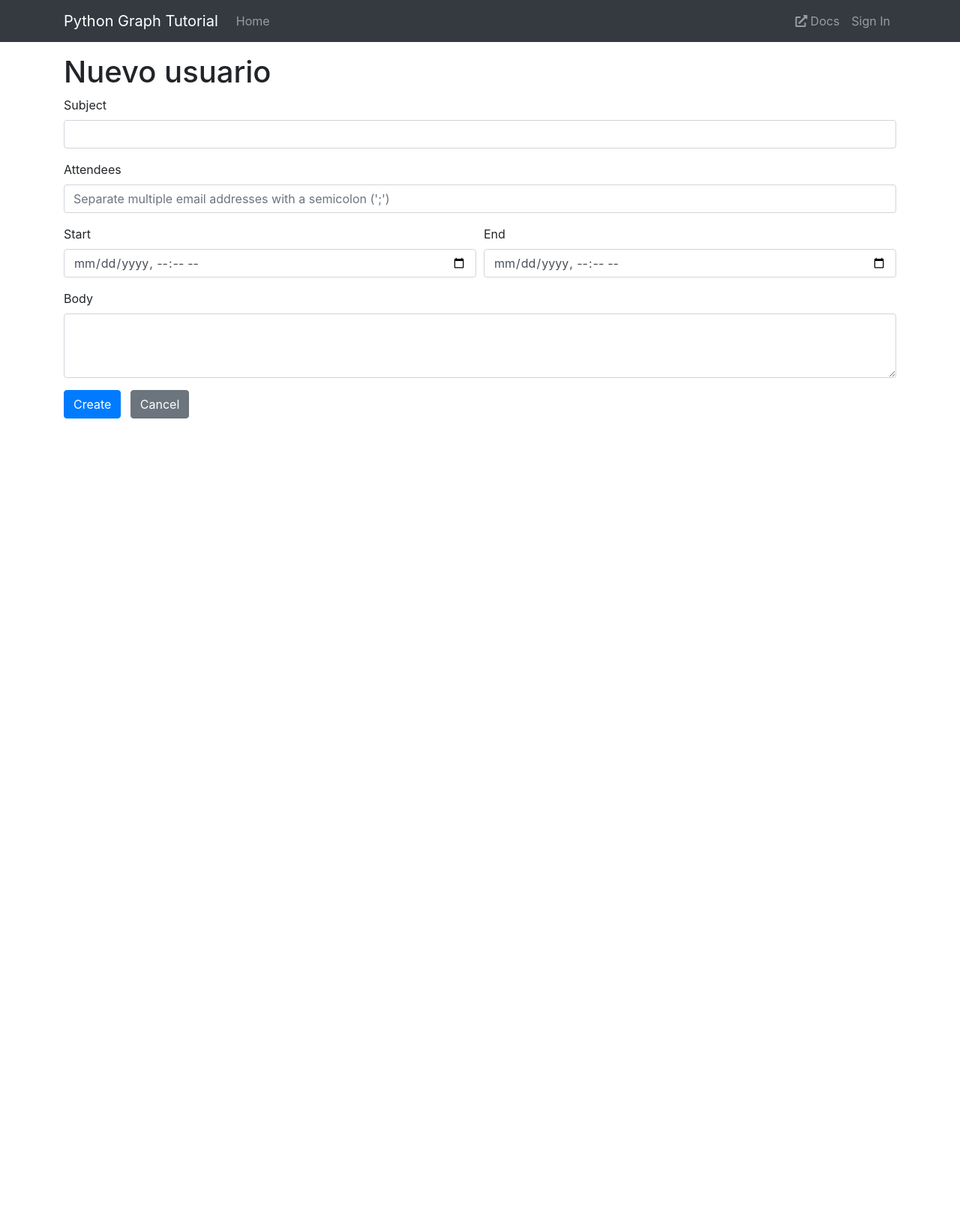
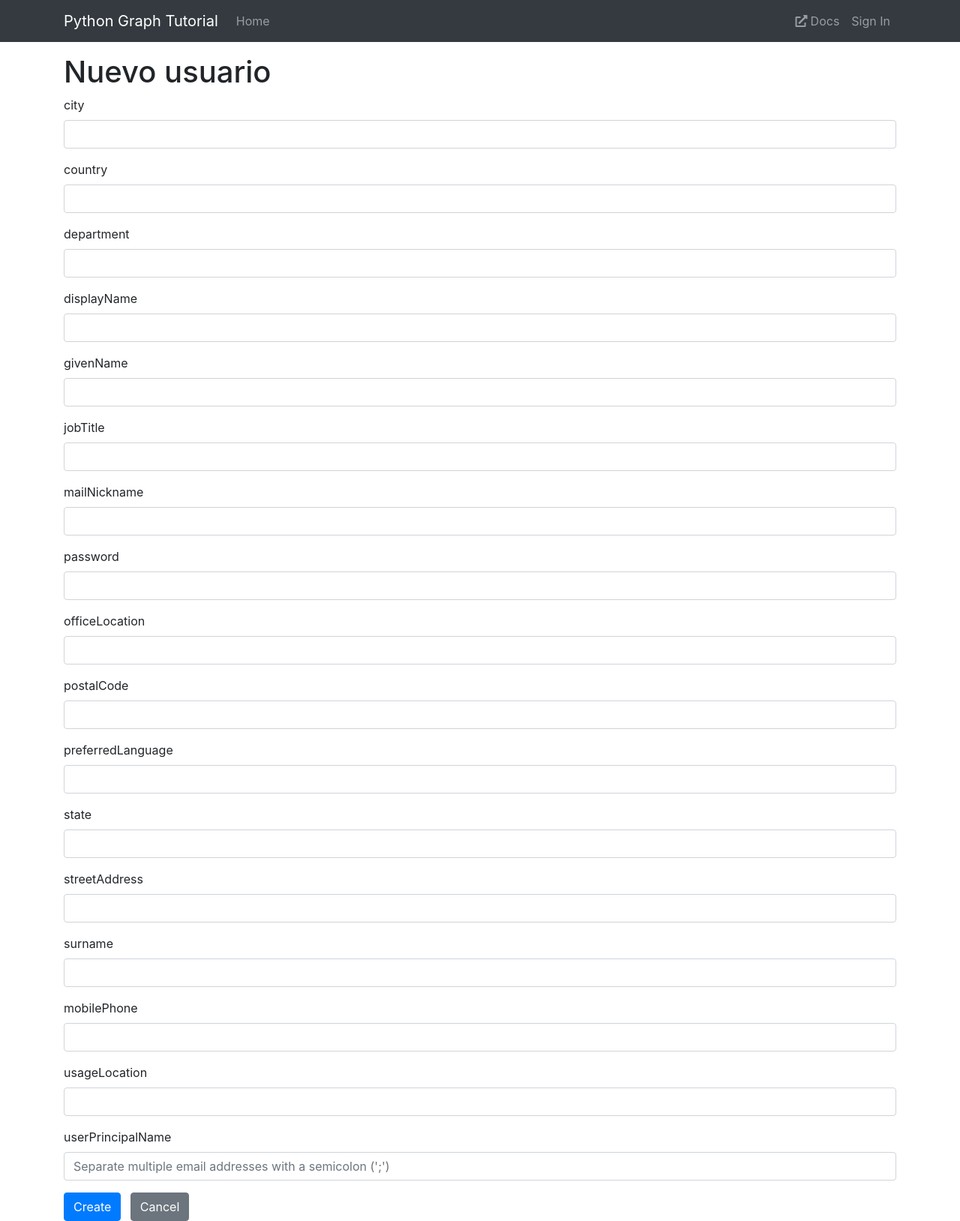
Before and after one commit to rafaelballesterosandrade/graph_tutorial, a Django app: page /usuario_nuevo in a window 1280 px wide. Shown: the whole page at 75% size. Before the commit the page ends 558 px from the top, so only its background shows below. Run offline with Django 3.2, Linux system fonts and the light colour scheme; some libraries are stand-ins or nearby versions.

Commit message:
Nuevo usuario

```diff
--- a/tutorial/graph_helper.py
+++ b/tutorial/graph_helper.py
@@ -36,7 +36,7 @@ def get_user_list(token):
   # Send GET to /me
   #users = graph_client.get('{0}/users'.format(graph_url))
   url_temp = '{0}/users?$count=true&$search="displayName:Rafael"&$filter=endsWith(mail,'+"'usalesiana.edu.bo')&$orderBy=displayName&$select=id,displayName,mail"
-  print('//////////////////////////////////////////////////////////////')
+  print('////////////////// LISTA ////////////////////////////////////////////')
   print(url_temp)
   users = graph_client.get(url_temp.format(graph_url))
 
@@ -49,3 +49,39 @@ def get_user_dato(token):
   users = graph_client.get('{0}/me'.format(graph_url))
   # Return the JSON result
   return users.json()
+
+def get_user_new(token):
+  new_user = {
+    'accountEnabled': true,
+    'city': 'Seattle',
+    'country': 'United States',
+    'department': 'Sales & Marketing',
+    'displayName': 'Melissa Darrow',
+    'givenName': 'Melissa',
+    'jobTitle': 'Marketing Director',
+    'mailNickname': 'MelissaD',
+    'passwordPolicies': 'DisablePasswordExpiration',
+    'passwordProfile': {
+        'password': 'fe472207-f759-b923-99d8-87cd01bba1d1',
+        'forceChangePasswordNextSignIn': false
+    },
+    'officeLocation': '131/1105',
+    'postalCode': '98052',
+    'preferredLanguage': 'en-US',
+    'state': 'WA',
+    'streetAddress': '9256 Towne Center Dr., Suite 400',
+    'surname': 'Darrow',
+    'mobilePhone': '+1 206 555 0110',
+    'usageLocation': 'US',
+    'userPrincipalName': 'MelissaD@usalesiana.edu.bo'
+  }
+
+  # Set headers
+  headers = {
+    'Authorization': 'Bearer {0}'.format(token),
+    'Content-Type': 'application/json'
+  }
+
+  requests.post('{0}/me/events'.format(graph_url),
+    headers=headers,
+    data=json.dumps(new_user))
--- a/tutorial/templates/tutorial/usuario_nuevo.html
+++ b/tutorial/templates/tutorial/usuario_nuevo.html
@@ -4,31 +4,73 @@
 <form method="POST">
   {% csrf_token %}
   <div class="form-group">
-    <label>Subject</label>
-    <input class="form-control" name="ev-subject" type="text">
+    <label>city</label>
+    <input class="form-control" name="ev-city" type="text">
   </div>
   <div class="form-group">
-    <label>Attendees</label>
-    <input class="form-control" name="ev-attendees" type="text"
+    <label>country</label>
+    <input class="form-control" name="ev-country" type="text">
+  </div>
+  <div class="form-group">
+    <label>department</label>
+    <input class="form-control" name="ev-department" type="text">
+  </div>
+  <div class="form-group">
+    <label>displayName</label>
+    <input class="form-control" name="ev-displayName" type="text">
+  </div>
+  <div class="form-group">
+    <label>givenName</label>
+    <input class="form-control" name="ev-givenName" type="text">
+  </div>
+  <div class="form-group">
+    <label>jobTitle</label>
+    <input class="form-control" name="ev-jobTitle" type="text">
+  </div>
+  <div class="form-group">
+    <label>mailNickname</label>
+    <input class="form-control" name="ev-mailNickname" type="text">
+  </div>
+  <div class="form-group">
+    <label>password</label>
+    <input class="form-control" name="ev-password" type="text">
+  </div>
+  <div class="form-group">
+    <label>officeLocation</label>
+    <input class="form-control" name="ev-officeLocation" type="text">
+  </div>
+  <div class="form-group">
+    <label>postalCode</label>
+    <input class="form-control" name="ev-postalCode" type="text">
+  </div>
+  <div class="form-group">
+    <label>preferredLanguage</label>
+    <input class="form-control" name="ev-preferredLanguage" type="text">
+  </div>
+  <div class="form-group">
+    <label>state</label>
+    <input class="form-control" name="ev-state" type="text">
+  </div>
+  <div class="form-group">
+    <label>streetAddress</label>
+    <input class="form-control" name="ev-streetAddress" type="text">
+  </div>
+  <div class="form-group">
+    <label>surname</label>
+    <input class="form-control" name="ev-surname" type="text">
+  </div>
+  <div class="form-group">
+    <label>mobilePhone</label>
+    <input class="form-control" name="ev-mobilePhone" type="text">
+  </div>
+  <div class="form-group">
+    <label>usageLocation</label>
+    <input class="form-control" name="ev-usageLocation" type="text">
+  </div>
+  <div class="form-group">
+    <label>userPrincipalName</label>
+    <input class="form-control" name="ev-userPrincipalName" type="text"
       placeholder="Separate multiple email addresses with a semicolon (';')">
-  </div>
-  <div class="form-row">
-    <div class="col">
-      <div class="form-group">
-        <label>Start</label>
-        <input class="form-control" name="ev-start" type="datetime-local">
-      </div>
-    </div>
-    <div class="col">
-      <div class="form-group">
-        <label>End</label>
-        <input class="form-control" name="ev-end" type="datetime-local">
-      </div>
-    </div>
-  </div>
-  <div class="form-group mb-3">
-    <label>Body</label>
-    <textarea class="form-control" name="ev-body" rows="3"></textarea>
   </div>
   <input class="btn btn-primary mr-2" type="submit" value="Create" />
   <a class="btn btn-secondary" href="/calendar">Cancel</a>
--- a/tutorial/views.py
+++ b/tutorial/views.py
@@ -5,7 +5,7 @@ from django.shortcuts import render
 from django.http import HttpResponse, HttpResponseRedirect
 from django.urls import reverse
 from tutorial.auth_helper import get_sign_in_url, get_token_from_code, store_token, store_user, remove_user_and_token, get_token
-from tutorial.graph_helper import get_user, get_calendar_events, get_user_list, get_user_dato
+from tutorial.graph_helper import get_user, get_calendar_events, get_user_list, get_user_dato, get_user_new
 import dateutil.parser
 
 # <HomeViewSnippet>
@@ -147,3 +147,42 @@ def usuario_nuevo(request):
 
   return render(request, 'tutorial/usuario_nuevo.html', context)
 # </Nuevo usuario>
+
+def newuser(request):
+  context = initialize_context(request)
+  user = context['user']
+
+  if request.method == 'POST':
+    # Validate the form values
+    # Required values
+    if (not request.POST['accountEnabled']) or \
+       (not request.POST['city']) or \
+       (not request.POST['country']) or \
+       (not request.POST['department']) or \
+       (not request.POST['displayName']) or \
+       (not request.POST['givenName']) or \
+       (not request.POST['jobTitle']) or \
+       (not request.POST['mailNicknamet']):
+      context['errors'] = [
+        { 'message': 'Invalid values', 'debug': 'The subject, start, and end fields are required.'}
+      ]
+      return render(request, 'tutorial/usuario_nuevo.html', context)
+
+    # Create the event
+    token = get_token(request)
+
+    create_user(
+      token,
+      request.POST['ev-subject'],
+      request.POST['ev-start'],
+      request.POST['ev-end'],
+      attendees,
+      request.POST['ev-body'],
+      user['timeZone'])
+
+    # Redirect back to calendar view
+    return HttpResponseRedirect(reverse('calendar'))
+  else:
+    # Render the form
+    return render(request, 'tutorial/newevent.html', context)
+  print('hello')
```
Also changed, not shown: requeriments.txt (added, +19 -0 lines), db.sqlite3.
